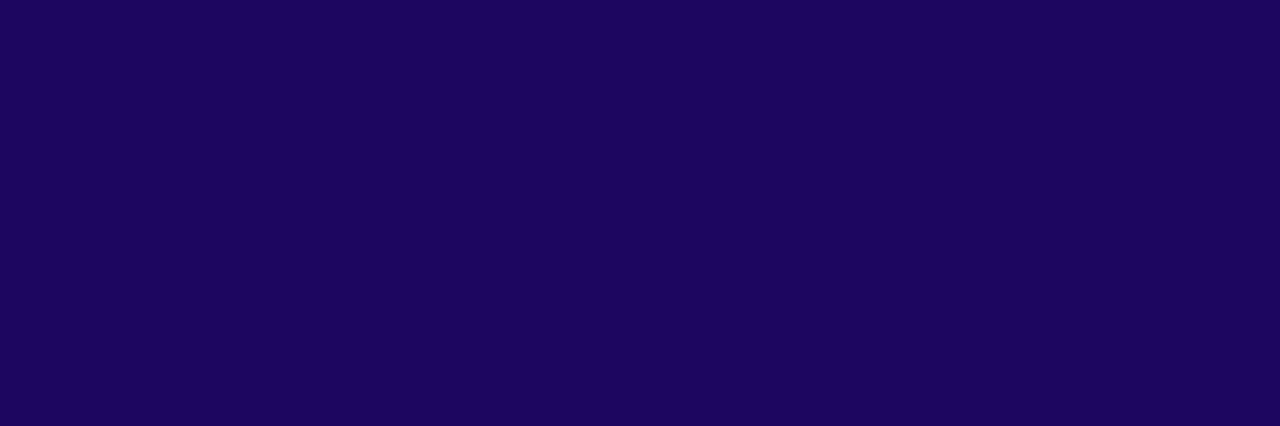
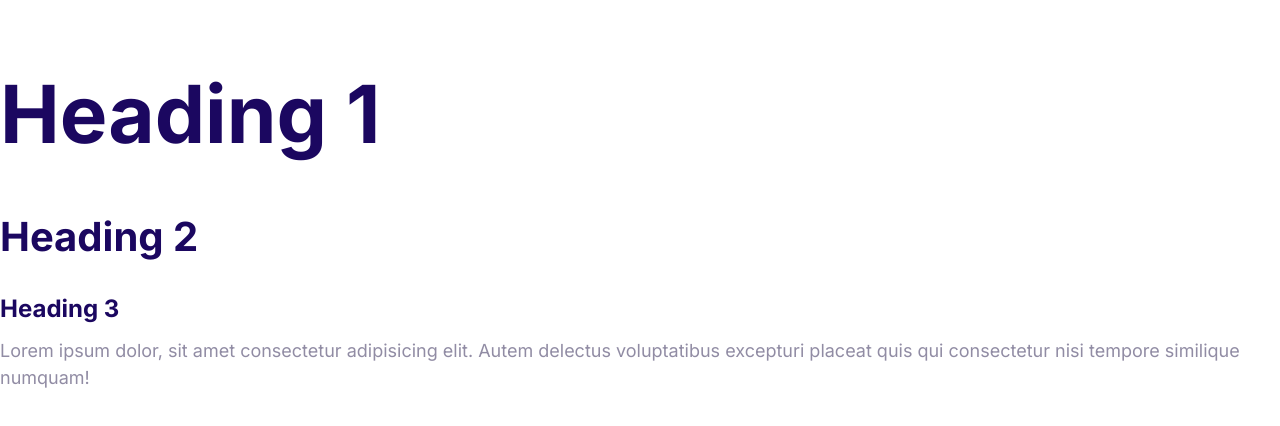
Before and after one commit to tatarkevin/Kevify, a plain HTML site: page index.html in a window 1280 px wide. Drawn offline with Linux system fonts and the light colour scheme.

Commit message:
Setting up the fonts and the text margins.

```diff
--- a/CSS/styles.css
+++ b/CSS/styles.css
@@ -7,9 +7,51 @@
 }
 
 html {
+  /*16px * 62,5% = 10px*/
   font-size: 62.5%;
 }
 
 body {
-  background-color: var(--color-headings);
+  font-family: Inter, Arial, Helvetica, sans-serif;
+  color: var(--color-body);
+  font-size: 2.4rem;
+  line-height: 1.5;
 }
+
+h1,
+h2,
+h3 {
+  color: var(--color-headings);
+  margin-bottom: 1rem;
+}
+
+h1 {
+  font-size: 7rem;
+}
+
+h2 {
+  font-size: 4rem;
+}
+
+h3 {
+  font-size: 3rem;
+}
+
+p {
+  margin-top: 0;
+}
+
+@media screen and (min-width: 1024px) {
+  body {
+    font-size: 1.8rem;
+  }
+  h1 {
+    font-size: 8rem;
+  }
+  h2 {
+    font-size: 4rem;
+  }
+  h3 {
+    font-size: 2.4rem;
+  }
+}
--- a/index.html
+++ b/index.html
@@ -5,8 +5,26 @@
     <meta http-equiv="X-UA-Compatible" content="IE=edge" />
     <meta name="viewport" content="width=device-width, initial-scale=1.0" />
     <title>Document</title>
+
+    <link rel="preconnect" href="https://fonts.googleapis.com" />
+    <link rel="preconnect" href="https://fonts.gstatic.com" crossorigin />
+    <link
+      href="https://fonts.googleapis.com/css2?family=Inter:wght@400;700&display=optional"
+      rel="stylesheet"
+    />
+
     <link rel="stylesheet" href="/CSS/normalize.css" />
     <link rel="stylesheet" href="/CSS/styles.css" />
   </head>
-  <body></body>
+
+  <body>
+    <h1>Heading 1</h1>
+    <h2>Heading 2</h2>
+    <h3>Heading 3</h3>
+    <p>
+      Lorem ipsum dolor, sit amet consectetur adipisicing elit. Autem delectus
+      voluptatibus excepturi placeat quis qui consectetur nisi tempore similique
+      numquam!
+    </p>
+  </body>
 </html>
```
